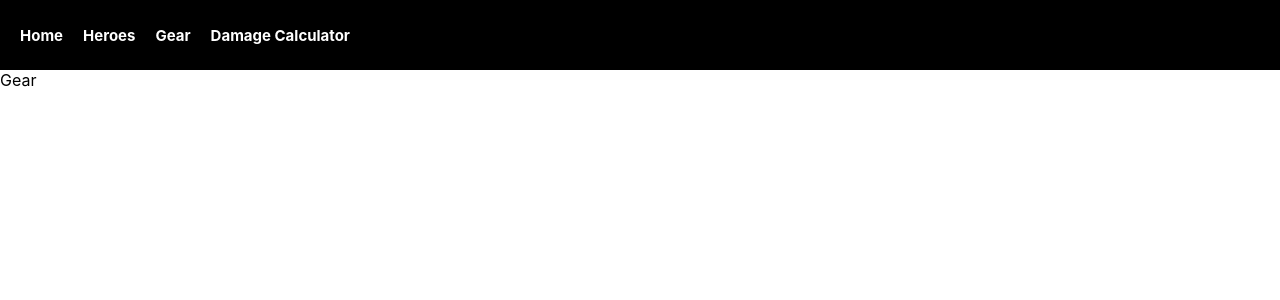
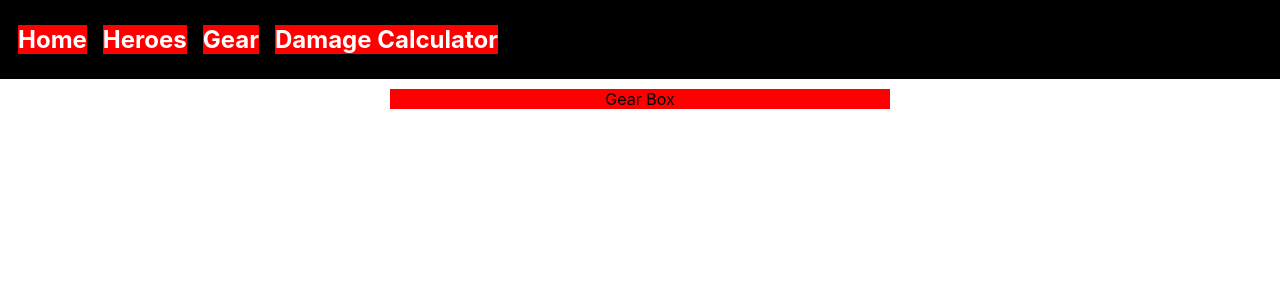
Before and after one commit to Cameronl14320/epic7-helper, a Next.js app: page /Gear/gear in a window 1280 px wide. Shown: the top 300 px of the page. Built offline with nearby package versions, Linux system fonts and the light colour scheme.

Commit message:
more rebass styling

```diff
--- a/components/shared/header.tsx
+++ b/components/shared/header.tsx
@@ -1,25 +1,25 @@
 import React from 'react'
 import theme from '../../styles/theme'
-import { Box } from 'rebass'
+import { Box} from 'rebass'
 import Link from 'next/link'
 
 export default function Header(){
     return (
-    <Box style= {theme.header}>
-        <ul style={theme.header_layout}>
-            <li style={theme.header_buttons}>
+    <Box sx= {theme.header}>
+        <Box sx={theme.header_layout}>
+            <Box sx={theme.header_buttons}>
                 <Link href="/">Home</Link>
-            </li>
-            <li style={theme.header_buttons}>
+            </Box>
+            <Box sx={theme.header_buttons}>
                 <Link href="/Heroes/heroes">Heroes</Link>
-            </li>
-            <li style={theme.header_buttons}>
+            </Box>
+            <Box sx={theme.header_buttons}>
                 <Link href="/Gear/gear">Gear</Link>
-            </li>
-            <li style={theme.header_buttons}>
+            </Box>
+            <Box sx={theme.header_buttons}>
                 <Link href="/DamageCalc/damagecalc">Damage Calculator</Link>
-            </li>
-        </ul>
+            </Box>
+        </Box>
     </Box>
     )
 }
--- a/pages/Gear/gear.tsx
+++ b/pages/Gear/gear.tsx
@@ -1,10 +1,24 @@
 import React from 'react'
 import { Box } from 'rebass'
+import theme from '../../styles/theme'
 
 export default function Gear() {
     return (
-        <Box>
-            Gear
+        <Box style={{
+            background: 'white',
+            display: 'flex',
+            justifyContent: 'center',
+            paddingTop: '10px',
+        }}>
+            <Box style={{
+                display: 'grid',
+                color: 'black',
+                background: 'red',
+                textAlign: 'center',
+                width: '500px',
+            }}>
+                Gear Box
+            </Box>
         </Box>
     )
 }
--- /dev/null
+++ b/styles/colors.tsx
@@ -0,0 +1,6 @@
+export default {
+    primary: 'black',
+    secondary: 'darkgray',
+    text: 'white',
+    test: 'red',
+}
--- a/styles/theme.tsx
+++ b/styles/theme.tsx
@@ -1,8 +1,10 @@
+import colors from './colors'
+
 export default {
     header: {
         padding: '20px 0px 20px 10px',
-        background: 'black',
-        color: 'white',
+        background: colors.primary,
+        color: colors.text,
     },
     header_layout: {
         listStyleType: 'none',
@@ -11,11 +13,17 @@ export default {
         padding: '5px 0px 5px 0px',
     },
     header_buttons: {
+        margin: [1, 2],
+        fontSize: [2, 3, 4],
+        background: colors.test,
         display: 'inline',
         textDecoration: 'none',
-        padding: '10px',
-        fontSize: '15px',
+        whiteSpace: 'nowrap',
+        overflow: 'hidden',
         fontWeight: 'bold' as 'bold',
+        ':hover': {
+            color: colors.test,
+        },
     },
     buttons: {
         colors: {
```
